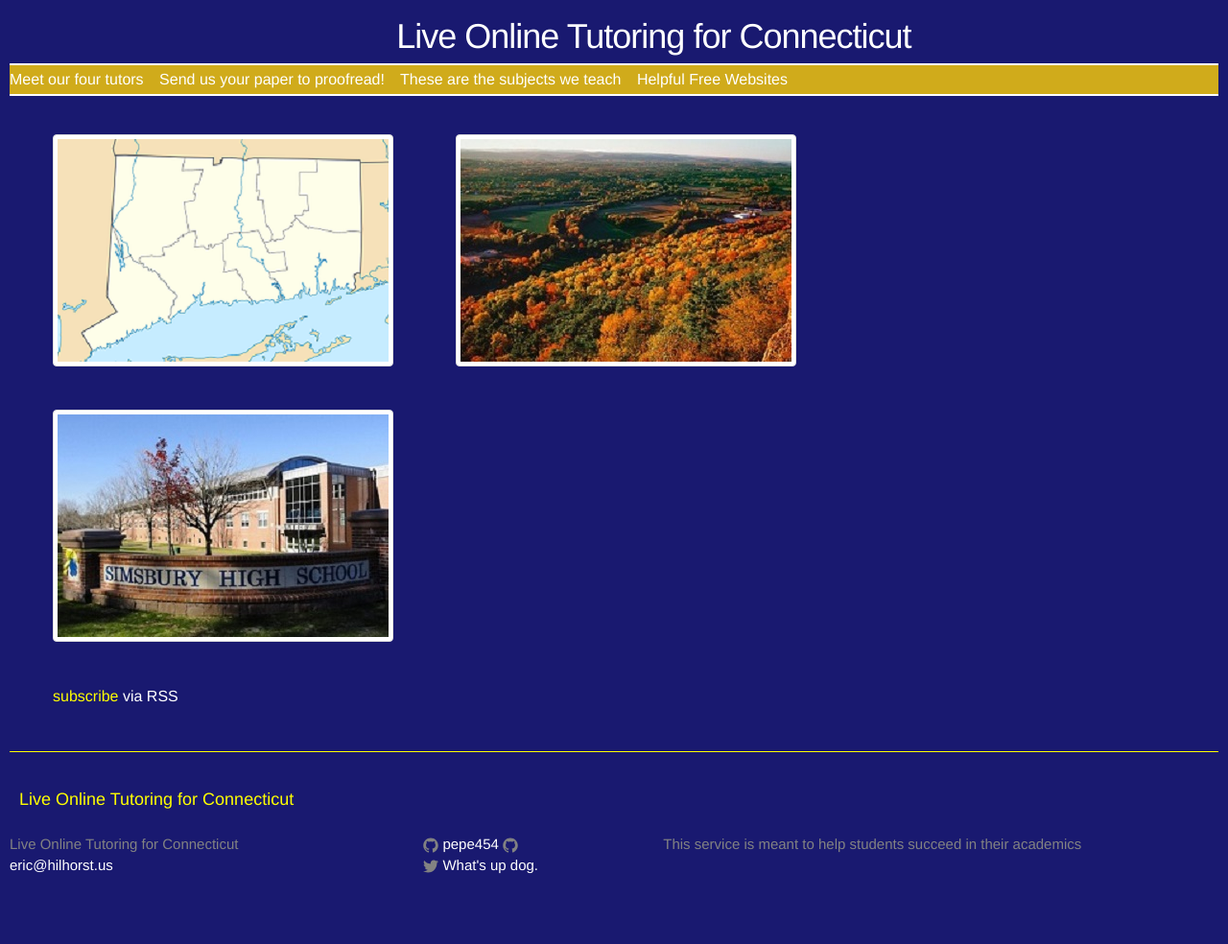
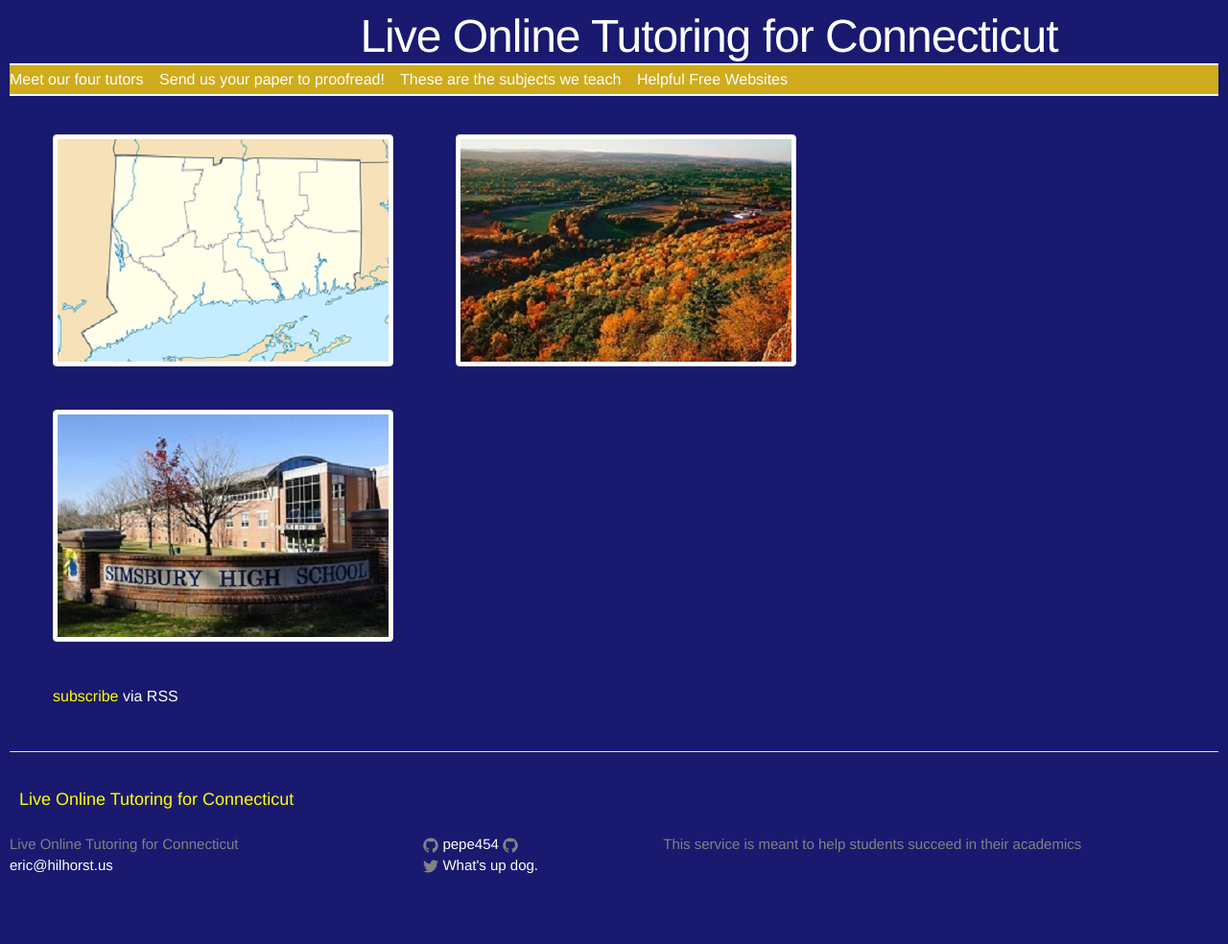
Before and after one commit to pepe454/pepe454.github.io, a Jekyll site: the page built from index.html, in a window 1280 px wide. Shown: the whole page at 96% size. Built offline with Jekyll 4.4.1, drawn with Linux system fonts in a browser that asks for light colours.

Commit message:
Update _layout.scss

```diff
--- a/_sass/_layout.scss
+++ b/_sass/_layout.scss
@@ -9,14 +9,14 @@
 }
 
 .site-title {
-    font-size: 36px;
-    font-weight: 300;
+    font-size: 48px;
+    font-weight: 275;
     line-height: 56px;
     letter-spacing: -1px;
     color: white;
-    margin-top: 23%;
-    margin-left: 32%;
-    margin-bottom: 15%;
+    margin-top: 25%;
+    margin-left: 29%;
+    margin-bottom: 25%;
     @include media-query($on-palm) {
       margin-left: 0%;
       text-align: left;
@@ -39,7 +39,7 @@
 
 
     .page-link {
-        color: midnight-blue;
+        color: white;
         line-height: $base-line-height;
 
         // Gaps between nav items, but not on the last one
```
